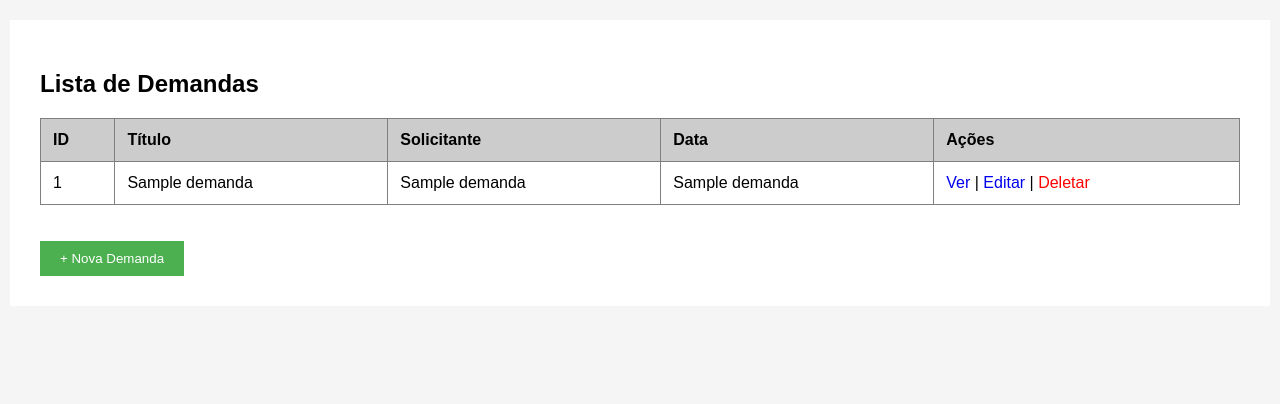
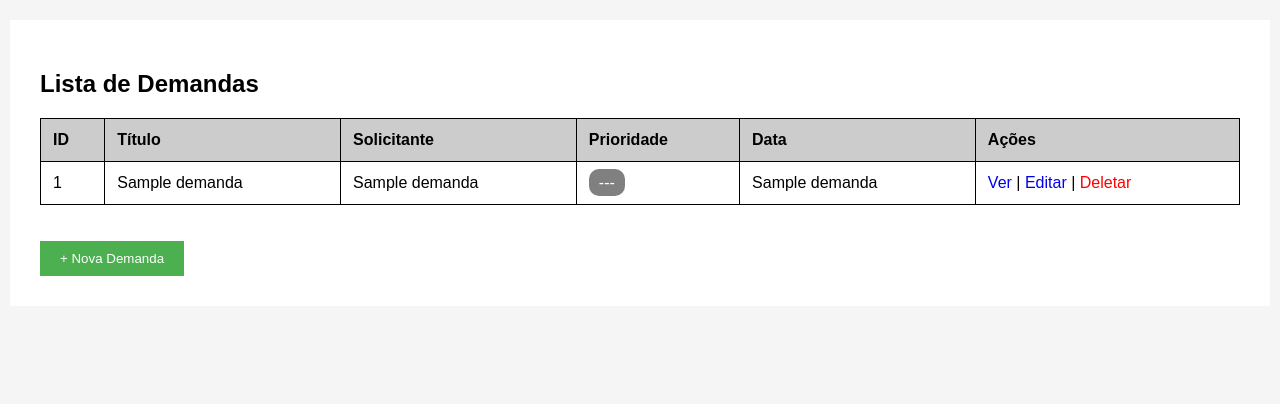
Before and after one commit to PabloAOliveira/SistemaLegado, a Flask app: template templates/index.html in a window 1280 px wide. Shown: the part 77-481 px from the top of the page. Run offline with Flask 3, Linux system fonts and the light colour scheme; the template is opened without the code that fills it: most values are stand-ins (such as "Sample title", 1, 10 or a date in 2020).

Commit message:
✨ feat(prioridade): add campo prioridade nas telas e banco e ordenando  as prioridades na tela principal

```diff
--- a/app.py
+++ b/app.py
@@ -1,7 +1,7 @@
 import os
 import sqlite3
 import secrets
-from datetime import datetime
+import datetime
 from flask import Flask, flash, redirect, render_template, request, url_for
 from dotenv import load_dotenv
 
@@ -49,12 +49,25 @@ def log_db_error(operation, error, **context):
     context_str = ", ".join(f"{key}={value!r}" for key, value in context.items())
     app.logger.exception("Database error during %s (%s): %s", operation, context_str, error)
 
+def date_now():
+    return datetime.datetime.now().strftime("%Y-%m-%d %H:%M:%S")
+
 
 @app.route('/', methods=['GET'])
 def index():
-    demandas = fetch_all("SELECT * FROM demandas")
+    demandas = fetch_all("""
+                         SELECT *
+                         FROM demandas
+                         ORDER BY CASE LOWER(prioridade)
+                                      WHEN 'alta' THEN 1
+                                      WHEN 'média' THEN 2
+                                      WHEN 'media' THEN 2
+                                      WHEN 'baixa' THEN 3
+                                      ELSE 4
+                                      END,
+                                  data_criacao DESC
+                         """)
     return render_template('index.html', demandas=demandas)
-
 
 @app.route('/nova_demanda', methods=['GET', 'POST'])
 def nova_demanda():
@@ -62,11 +75,12 @@ def nova_demanda():
         titulo = request.form['titulo']
         descricao = request.form['descricao']
         solicitante = request.form['solicitante']
+        prioridade = request.form['prioridade']
 
         try:
             execute_query(
-                "INSERT INTO demandas (titulo, descricao, solicitante, data_criacao) VALUES (?, ?, ?, ?)",
-                (titulo, descricao, solicitante, str(datetime.now())),
+                "INSERT INTO demandas (titulo, descricao, solicitante, prioridade, data_criacao) VALUES (?, ?, ?, ?, ?)",
+                (titulo, descricao, solicitante, prioridade, str(date_now())),
             )
         except sqlite3.Error as error:
             log_db_error("nova_demanda", error, solicitante=solicitante)
@@ -84,12 +98,13 @@ def editar(demanda_id):
     if request.method == 'POST':
         titulo = request.form['titulo']
         descricao = request.form['descricao']
+        prioridade = request.form['prioridade']
         solicitante = request.form['solicitante']
 
         try:
             execute_query(
-                "UPDATE demandas SET titulo = ?, descricao = ?, solicitante = ? WHERE id = ?",
-                (titulo, descricao, solicitante, demanda_id),
+                "UPDATE demandas SET titulo = ?, descricao = ?, prioridade = ?, solicitante = ? WHERE id = ?",
+                (titulo, descricao, prioridade, solicitante, demanda_id),
             )
         except sqlite3.Error as error:
             log_db_error("editar", error, demanda_id=demanda_id, solicitante=solicitante)
@@ -143,7 +158,7 @@ def adicionar_comentario(demanda_id):
     try:
         execute_query(
             'INSERT INTO comentarios (demanda_id, comentario, autor, data) VALUES (?, ?, ?, ?)',
-            (demanda_id, comentario, autor, str(datetime.now())),
+            (demanda_id, comentario, autor, str(date_now())),
         )
     except sqlite3.Error as error:
         log_db_error("adicionar_comentario", error, demanda_id=demanda_id, autor=autor)
--- a/static/style.css
+++ b/static/style.css
@@ -72,6 +72,20 @@ table {
     border-collapse: collapse;
 }
 
+.table-demandas {
+    width: 100%;
+    border: 1px solid #000;
+}
+
+.table-demandas th,
+.table-demandas td {
+    border: 1px solid #000;
+}
+
+.table-demandas thead tr {
+    background-color: #cccccc;
+}
+
 th {
     text-align: left;
     padding: 12px;
@@ -83,6 +97,32 @@ td {
 
 table a {
     text-decoration: none;
+}
+
+.priority-badge {
+    color: white;
+    padding: 5px 10px;
+    border-radius: 10px;
+}
+
+.priority-alta {
+    background: red;
+}
+
+.priority-media {
+    background: orange;
+}
+
+.priority-baixa {
+    background: blue;
+}
+
+.priority-sem-valor {
+    background: gray;
+}
+
+.action-delete {
+    color: red;
 }
 
 form div {
--- a/templates/detalhes.html
+++ b/templates/detalhes.html
@@ -9,7 +9,8 @@
     <p>{{ demanda[2] }}</p>
 
     <p><strong>Solicitante:</strong> {{ demanda[3] }}</p>
-    <p><strong>Data de Criação:</strong> {{ demanda[4] }}</p>
+    <p><strong>Prioridade:</strong> {{ demanda[4] }}</p>
+    <p><strong>Data de Criação:</strong> {{ demanda[5] }}</p>
 
     <br>
     <a href="/editar/{{ demanda[0] }}"><button>Editar</button></a>
--- a/templates/index.html
+++ b/templates/index.html
@@ -3,13 +3,13 @@
 {% block content %}
 <h2>Lista de Demandas</h2>
 
-
-<table border="1" cellpadding="10" cellspacing="0" width="100%">
+<table class="table-demandas">
     <thead>
-        <tr bgcolor="#cccccc">
+        <tr>
             <th>ID</th>
             <th>Título</th>
             <th>Solicitante</th>
+            <th>Prioridade</th>
             <th>Data</th>
             <th>Ações</th>
         </tr>
@@ -20,19 +20,33 @@
             <td>{{ demanda[0] }}</td>
             <td>{{ demanda[1] }}</td>
             <td>{{ demanda[3] }}</td>
-            <td>{{ demanda[4] }}</td>
+
+            <td>
+                {% set p = demanda[4]|lower if demanda[4] else '' %}
+
+                {% if p == 'alta' %}
+                    <span class="priority-badge priority-alta">Alta</span>
+                {% elif p == 'média' or p == 'media' %}
+                    <span class="priority-badge priority-media">Média</span>
+                {% elif p == 'baixa' %}
+                    <span class="priority-badge priority-baixa">Baixa</span>
+                {% else %}
+                    <span class="priority-badge priority-sem-valor">---</span>
+                {% endif %}
+            </td>
+
+            <td>{{ demanda[5] }}</td>
             <td>
                 <a href="/detalhes/{{ demanda[0] }}">Ver</a>
                 |
                 <a href="/editar/{{ demanda[0] }}">Editar</a>
                 |
-                <a href="#" style="color:red;" onclick="deletarDemanda({{ demanda[0] }}); return false;">Deletar</a>
+                <a href="#" class="action-delete" onclick="deletarDemanda({{ demanda[0] }}); return false;">Deletar</a>
             </td>
         </tr>
         {% endfor %}
     </tbody>
 </table>
-
 
 <br><br>
 <a href="/nova_demanda"><button>+ Nova Demanda</button></a>
```
Also changed, not shown: init_db.py (+11 -9 lines), templates/editar.html (+16 -1 lines), templates/nova_demanda.html (+10 -0 lines), tests/conftest.py (+5 -4 lines), tests/e2e/test_routes_e2e.py (+6 -4 lines).
